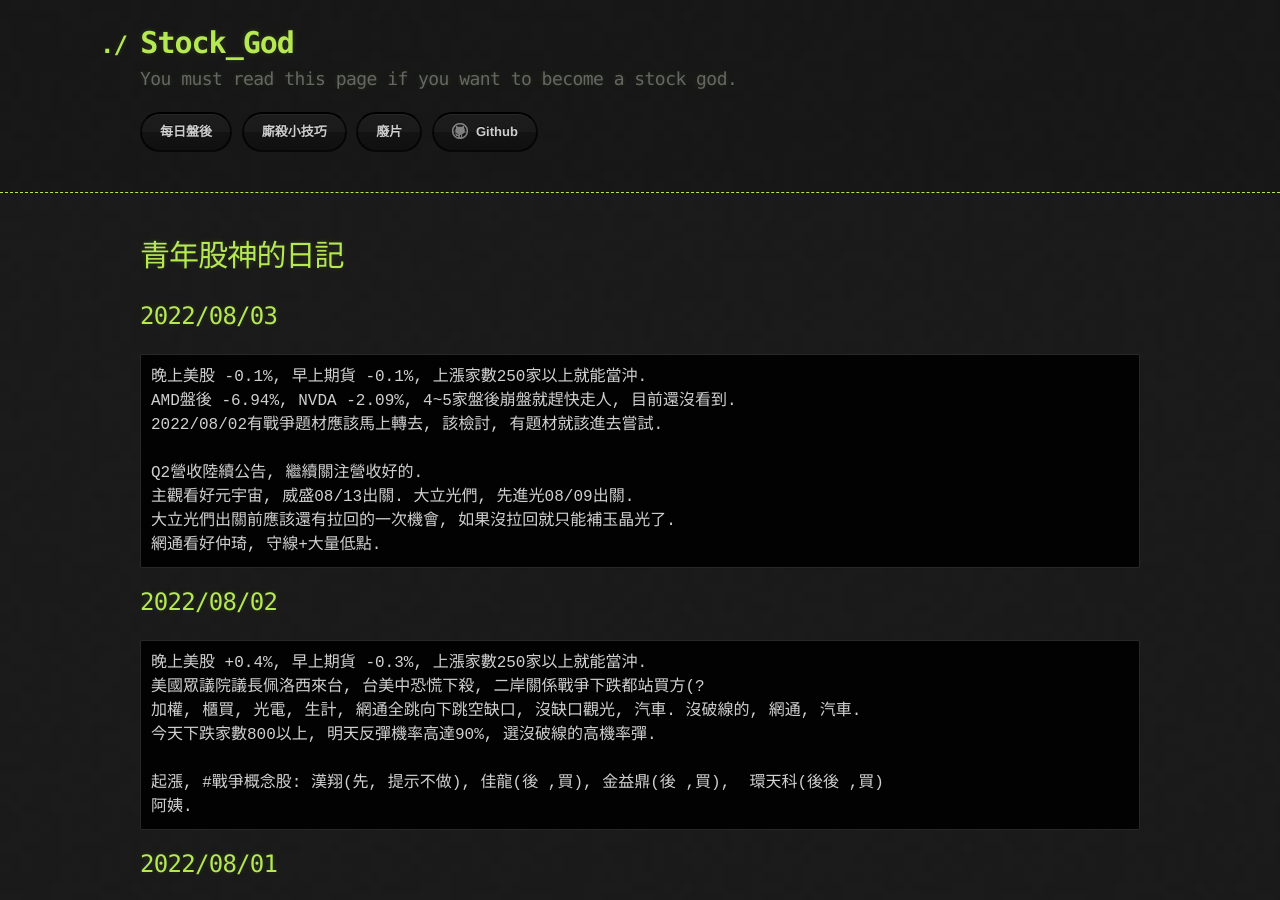
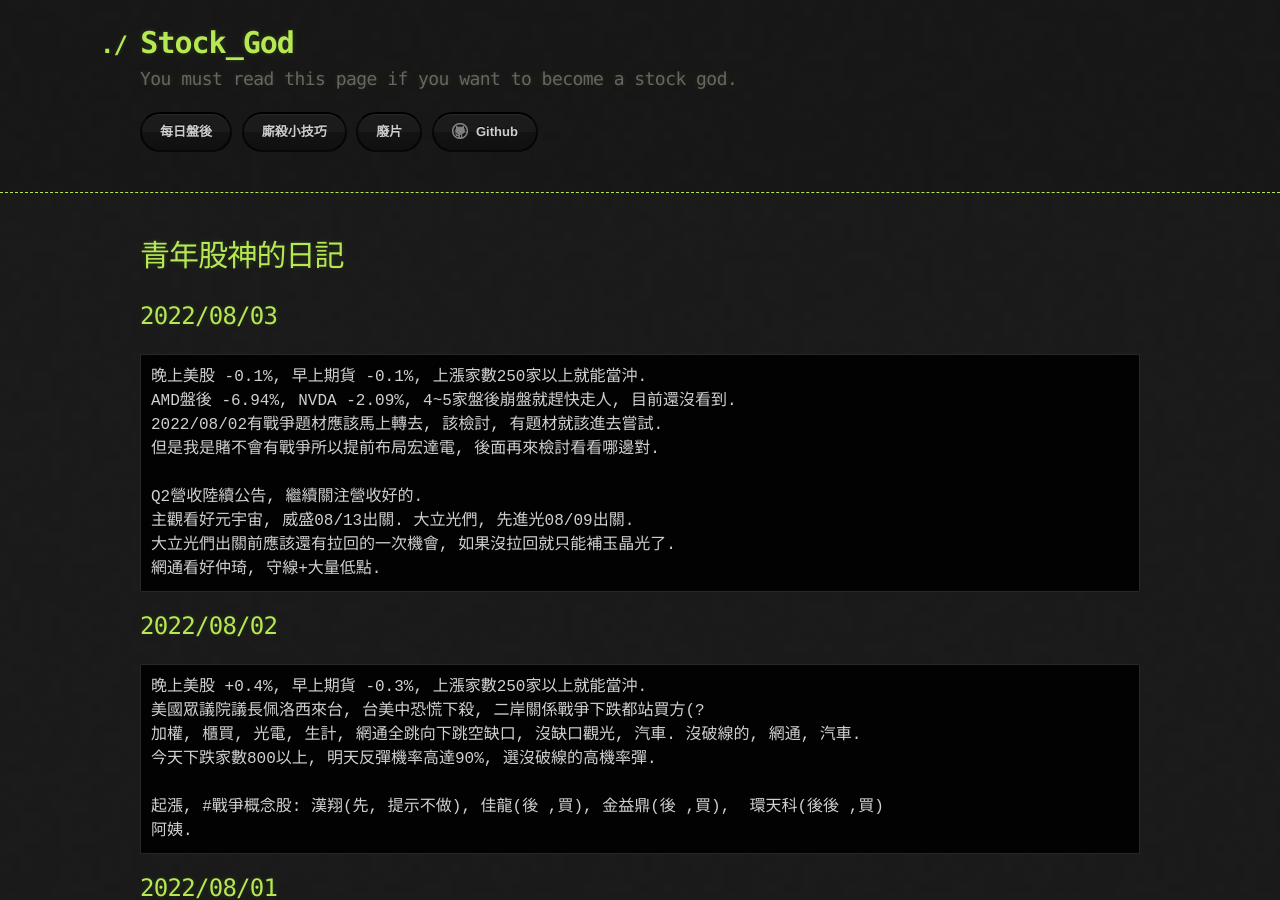
Before and after one commit to lepg5487/Stock_God, a Jekyll site: the page built from index.md, in a window 1280 px wide and 900 px high. Built offline with Jekyll 4.4.1, drawn with Linux system fonts in a browser that asks for light colours; our own code applies the rules of GitHub Pages for plain Markdown files.

Commit message:
Update index.md

```diff
--- a/index.md
+++ b/index.md
@@ -9,6 +9,7 @@ layout: testlayouts
 晚上美股 -0.1%, 早上期貨 -0.1%, 上漲家數250家以上就能當沖.
 AMD盤後 -6.94%, NVDA -2.09%, 4~5家盤後崩盤就趕快走人, 目前還沒看到.
 2022/08/02有戰爭題材應該馬上轉去, 該檢討, 有題材就該進去嘗試.
+但是我是賭不會有戰爭所以提前布局宏達電, 後面再來檢討看看哪邊對.
 
 Q2營收陸續公告, 繼續關注營收好的.
 主觀看好元宇宙, 威盛08/13出關. 大立光們, 先進光08/09出關.
```
